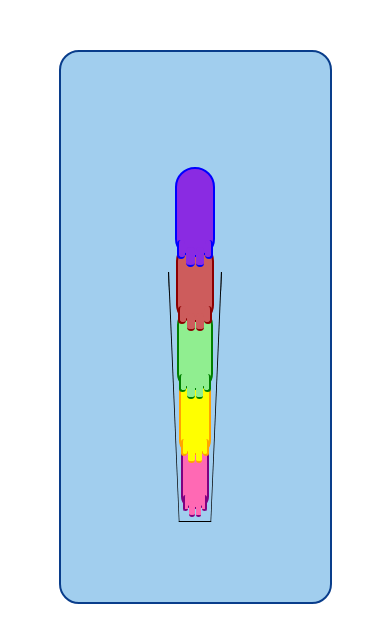
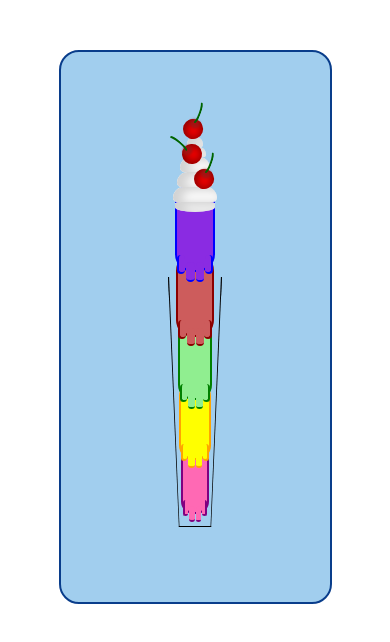
Before and after one commit to adinamatei/IceCreamSundae, a plain HTML site: page index.html in a window 390 px wide. Drawn offline with Linux system fonts and the light colour scheme.

Commit message:
add responsive whippedCream

```diff
--- a/icecream.css
+++ b/icecream.css
@@ -230,7 +230,7 @@
     width: 35px;
     height: 10px;
 }
-.layer.thetop {
+.layer.onTheTop {
     width: 25px;
     height: 15px;
     margin: 0 45px;
--- a/index.html
+++ b/index.html
@@ -29,7 +29,7 @@
             </div>
         </div>
         <div class="whippedCream">
-            <div class="layer thetop"></div>
+            <div class="layer onTheTop"></div>
             <div class="layer a"></div>
             <div class="layer b"></div>
             <div class="layer c"></div>
--- a/style.css
+++ b/style.css
@@ -28,8 +28,8 @@ body {
     /*border: 1px solid black;*/
     margin: auto;
     height: 500px;
-    position: static;
-    /*top: 50px;*/
+    /* I used position relative (and not static) in order to positioning the whippedCream in position absolute not fixed*/
+    position: relative;
 }
 
 /*the ice cream scoop of iceCreamSundae*/
@@ -127,8 +127,8 @@ border-right: 2px solid purple;
 /*third scoop div*/
 #third {
     height: 33.3%;
-    width: 70%;
-    bottom: -35px;
+    width: 67%;
+    bottom: -40px;
     border: 2px solid green;
     background-color: lightgreen;
     z-index: 1;
@@ -148,9 +148,9 @@ border-right: 2px solid purple;
 
 /*second scoop div*/
 #second {
-    height: 16%;
+    height: 17%;
     width: 14%;
-    top: 50px;
+    top: 60px;
     border: 2px solid darkred;
     background-color: indianred;
     z-index: 1;
@@ -171,7 +171,7 @@ border-right: 2px solid darkred;
 #first {
     height: 18%;
     width: 15%;
-    top: 65px;
+    top: 80px;
     border: 2px solid blue;
     background-color: blueviolet;
     z-index: 2;
@@ -207,7 +207,118 @@ border-right: 2px solid blue;
     left: 53%;
     bottom: -14%;
 }
+
 .bla4 {
     right: 0;
     bottom: -5%;
 }
+
+
+/*whipped cream*/
+.whippedCream {
+    width: 16%;
+    position: absolute;
+    left: 42%;
+    top: 20px;
+    z-index: 3;
+}
+.layer {
+    /*border: 2px solid whitesmoke;*/
+    background-color: white;
+    margin: 0 auto;
+    border-radius: 100px 100px 40px 40px;
+    -webkit-box-shadow: inset 7px 2px 10px 2px lightgrey;
+    -moz-box-shadow: inset 7px 2px 10px 2px lightgrey;
+    box-shadow: inset 7px 2px 10px 2px lightgrey;
+}
+.layer.f {
+    width: 94%;
+    height: 10px;
+    border-radius: 30% 30% 100% 100%;
+}
+.layer.e {
+    width: 100%;
+    height: 15px;
+}
+.layer.d {
+    width: 85%;
+    height: 15px;
+}
+.layer.c {
+    width: 70%;
+    height: 15px;
+}
+.layer.b {
+    width: 50%;
+    height: 10px;
+}
+.layer.a {
+    width: 35%;
+    height: 10px;
+}
+.layer.onTheTop {
+    width: 20%;
+    height: 15px;
+    border-radius: 50px 50px 10px 10px;
+}
+
+/*add the cherry on the top*/
+.cherryBox1 {
+    position: absolute;
+    right: 47%;
+    top: 3%;
+    z-index: 4;
+}
+.cherryBox2 {
+    position: absolute;
+    left: 45%;
+    top: 8%;
+    z-index: 4;
+}
+.cherryBox3 {
+    position: absolute;
+    right: 43%;
+    top: 13%;
+    z-index: 4;
+}
+.cherry {
+    width: 20px;
+    height: 20px;
+    -webkit-box-shadow: inset 1px 1px 10px 2px rgba(0,0,0,.5);
+    -moz-box-shadow: inset 1px 1px 10px 2px rgba(0,0,0,.5);
+    box-shadow: inset 1px 1px 10px 2px rgba(0,0,0,.5);
+    background-color: red;
+    -webkit-border-radius: 50px;
+    -moz-border-radius: 50px;
+    border-radius: 50px;
+    transform: rotate(20deg);
+}
+.mid {
+    width: 50%;
+    height: 45%;
+    margin: 2px auto;
+    border-radius: 50px;
+    -ms-filter: blur(1px);
+    filter: blur(1px);
+    -webkit-box-shadow: inset 0 0 20px 8px #9c1818bf;
+    -moz-box-shadow: inset 0 0 20px 8px #9c1818bf;
+    box-shadow: inset 0 0 20px 8px #9c1818bf;
+}
+.stem {
+    position: absolute;
+    bottom: 78%;
+    right: 40%;
+    margin: auto;
+    height: 110%;
+    width: 25%;
+    -webkit-box-shadow: inset -2px 0 0 0 darkgreen;
+    -moz-box-shadow: inset -2px 0 0 0 darkgreen;
+    box-shadow: inset -2px 0 0 0 darkgreen;
+    -webkit-border-radius: 100%;
+    -moz-border-radius: 100%;
+    border-radius: 100%;
+    /*z-index: 17;*/
+}
+.cherryBox2 > .cherry {
+    transform: rotate(-50deg);
+}
```
